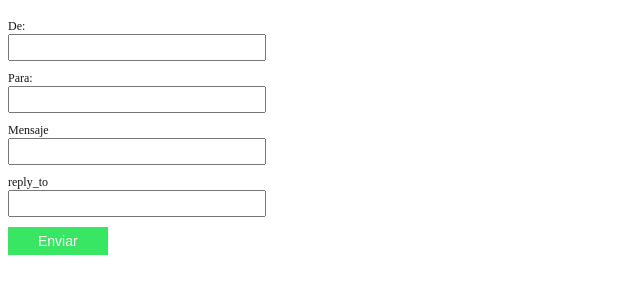
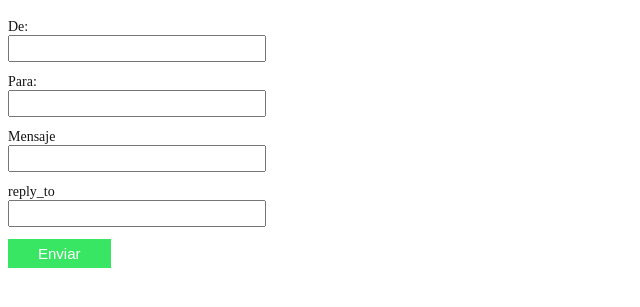
Before and after one commit to julianlopez25/JulianL, a plain HTML site: page index.html in a window 1280 px wide. Shown: the part 61-368 px from the top of the page, without its empty margins (0-640 px from the left). Drawn offline with nearby package versions, Linux system fonts and the light colour scheme.

Commit message:
formulario de contacto 3

```diff
--- a/css/styles.css
+++ b/css/styles.css
@@ -1,10 +1,10 @@
 .field {
-  margin-bottom: 10px;
+  margin-bottom: 12px;
 }
 
 .field label {
   display: block;
-  font-size: 12px;
+  font-size: 14px;
   color: #151415;
 }
 
@@ -18,7 +18,7 @@
 input[type="submit"] {
   display: block;
   padding: 6px 30px;
-  font-size: 14px;
+  font-size: 15px;
   background-color: #39e664;
   color: #fff;
   border: none
```
